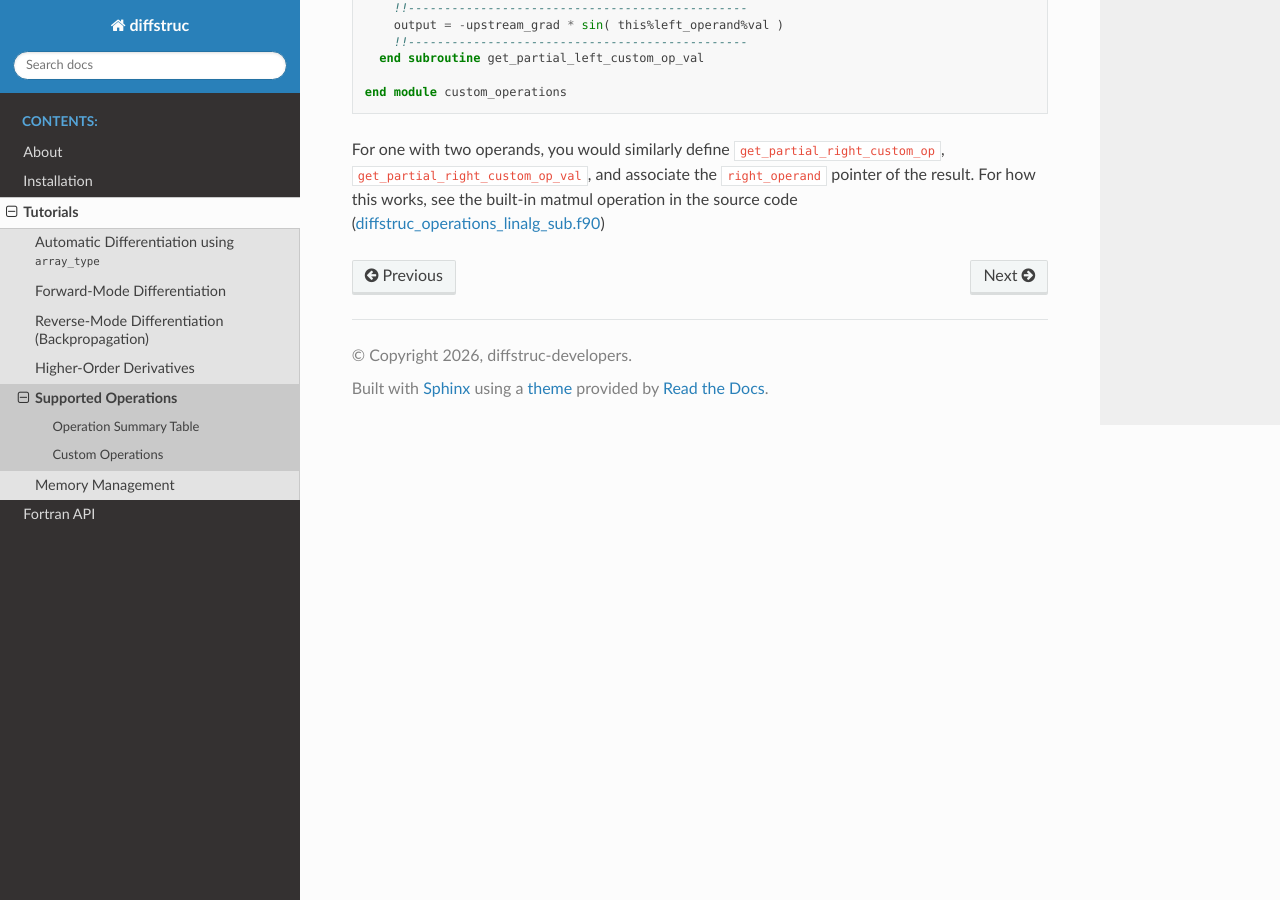
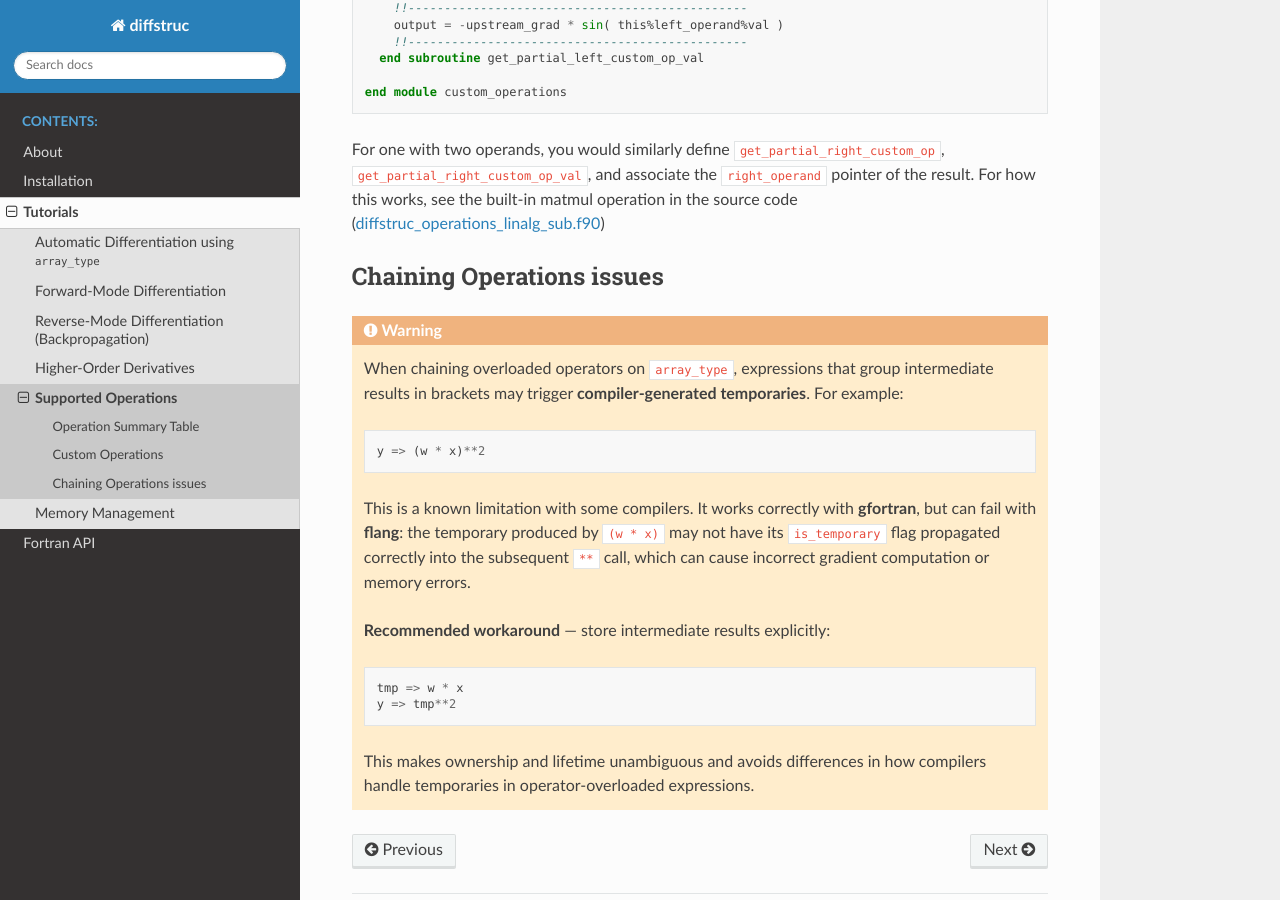
Before and after one commit to nedtaylor/diffstruc, a Sphinx documentation site: the page built from docs/source/tutorials/operations.rst, in a window 1280 px wide and 900 px high, scrolled down 3027 px. Built offline with Sphinx 7.4.7 and the Read the Docs theme 3.1.0, drawn with Linux system fonts in a browser that asks for light colours.

Commit message:
Document compiler-related bracket issues

```diff
--- a/docs/source/tutorials/operations.rst
+++ b/docs/source/tutorials/operations.rst
@@ -174,3 +174,36 @@ Focus on the parts marked with comments.
 
 For one with two operands, you would similarly define ``get_partial_right_custom_op``, ``get_partial_right_custom_op_val``, and associate the ``right_operand`` pointer of the result.
 For how this works, see the built-in matmul operation in the source code (:git:`diffstruc_operations_linalg_sub.f90<src/diffstruc/diffstruc_operations_linalg_sub.f90>`)
+
+
+.. _compiler-note-temporaries-ops:
+
+Chaining Operations issues
+--------------------------
+
+
+.. warning::
+
+   When chaining overloaded operators on ``array_type``, expressions that group
+   intermediate results in brackets may trigger **compiler-generated
+   temporaries**. For example:
+
+   .. code-block:: fortran
+
+      y => (w * x)**2
+
+   This is a known limitation with some compilers. It works correctly with
+   **gfortran**, but can fail with **flang**: the temporary produced by
+   ``(w * x)`` may not have its ``is_temporary`` flag propagated correctly
+   into the subsequent ``**`` call, which can cause incorrect gradient
+   computation or memory errors.
+
+   **Recommended workaround** — store intermediate results explicitly:
+
+   .. code-block:: fortran
+
+      tmp => w * x
+      y => tmp**2
+
+   This makes ownership and lifetime unambiguous and avoids differences in
+   how compilers handle temporaries in operator-overloaded expressions.
```
Also changed, not shown: README.md (+21 -0 lines), docs/source/install.rst (+12 -0 lines).
